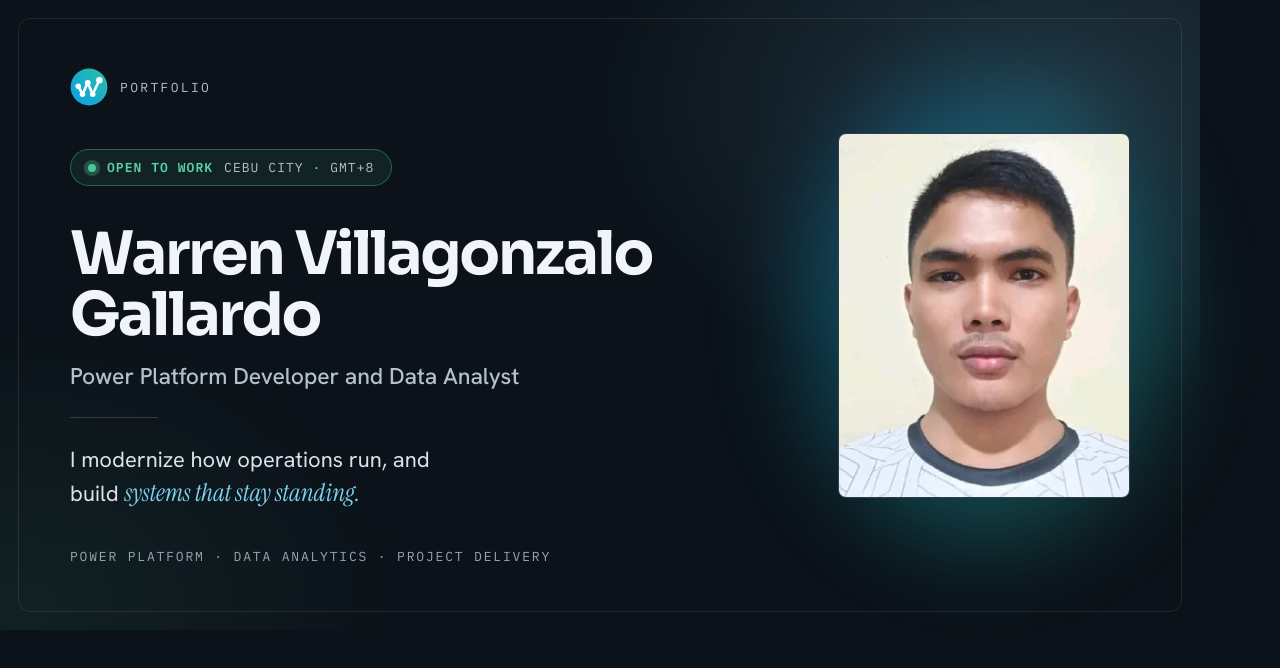
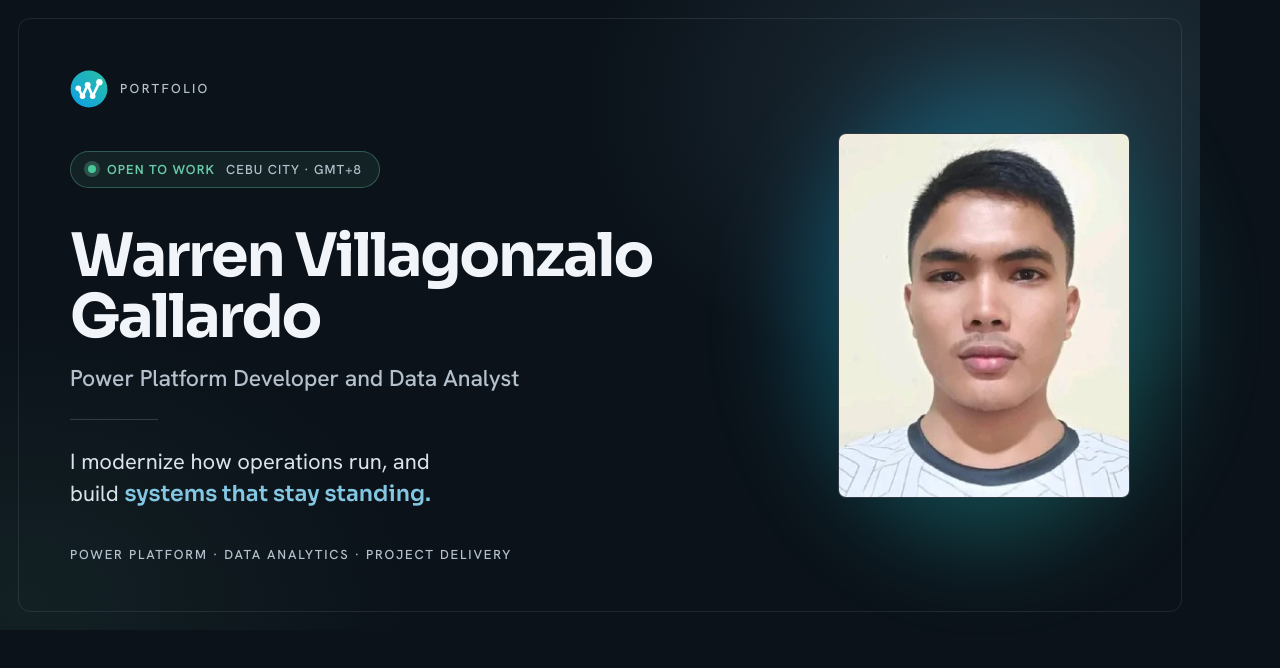
Before and after one commit to Warren0204/portfolio, a website: page tools/og-card.html in a window 1280 px wide. Drawn offline with Linux system fonts and the light colour scheme.

Commit message:
Refresh OG card

```diff
--- a/tools/og-card.html
+++ b/tools/og-card.html
@@ -26,7 +26,7 @@
     <link rel="preconnect" href="https://fonts.gstatic.com" crossorigin />
     <link
       rel="stylesheet"
-      href="https://fonts.googleapis.com/css2?family=Hanken+Grotesk:wght@400;500&family=IBM+Plex+Mono:wght@400;500;600&family=Instrument+Serif:ital@1&family=Sora:wght@600;700&display=block"
+      href="https://fonts.googleapis.com/css2?family=Hanken+Grotesk:wght@400;500;600&family=Sora:wght@600;700&display=block"
     />
     <style>
       *,
@@ -62,15 +62,15 @@
         height: 630px;
         padding: 62px 70px;
         background:
-          radial-gradient(720px 460px at 88% 16%, rgba(126, 208, 240, 0.18), transparent 66%),
-          radial-gradient(560px 420px at 2% 96%, rgba(90, 208, 166, 0.08), transparent 70%), #0b1219;
+          radial-gradient(720px 460px at 88% 16%, rgba(131, 199, 226, 0.18), transparent 66%),
+          radial-gradient(560px 420px at 2% 96%, rgba(104, 202, 168, 0.08), transparent 70%), #0b1219;
       }
 
       /* An edge of its own, for wherever a platform crops or mats the image. */
       .card::after {
         position: absolute;
         inset: 18px;
-        border: 1px solid rgba(255, 255, 255, 0.09);
+        border: 1px solid rgba(241, 245, 249, 0.09);
         border-radius: 12px;
         content: '';
       }
@@ -95,10 +95,12 @@
         height: 38px;
       }
 
+      /* Labels are the body face in the site's label recipe: uppercase,
+         tracked out, a step heavier. */
       .brand span {
         color: #b4c1cd;
-        font-family: 'IBM Plex Mono', monospace;
         font-size: 13px;
+        font-weight: 500;
         letter-spacing: 0.18em;
       }
 
@@ -109,11 +111,11 @@
         align-items: center;
         align-self: flex-start;
         padding: 9px 17px;
-        border: 1px solid rgba(90, 208, 166, 0.35);
+        border: 1px solid rgba(104, 202, 168, 0.35);
         border-radius: 999px;
-        background: rgba(90, 208, 166, 0.09);
-        font-family: 'IBM Plex Mono', monospace;
+        background: rgba(104, 202, 168, 0.09);
         font-size: 13px;
+        font-weight: 500;
         letter-spacing: 0.08em;
       }
 
@@ -122,11 +124,11 @@
         height: 8px;
         border-radius: 999px;
         background: #48c79a;
-        box-shadow: 0 0 0 4px rgba(90, 208, 166, 0.28);
+        box-shadow: 0 0 0 4px rgba(104, 202, 168, 0.28);
       }
 
       .availability__status {
-        color: #5ad0a6;
+        color: #68caa8;
         font-weight: 600;
       }
 
@@ -156,7 +158,7 @@
         height: 1px;
         margin: 26px 0;
         border: 0;
-        background: rgba(255, 255, 255, 0.16);
+        background: rgba(241, 245, 249, 0.16);
       }
 
       .headline {
@@ -168,19 +170,21 @@
         text-wrap: pretty;
       }
 
-      /* The one emphasised phrase the card is allowed. */
+      /* The one emphasised phrase the card is allowed: the display face, a
+         step lighter than a headline, in the accent — .display-tail on the
+         page. Upright, because Sora has no italic to load. */
       .headline em {
-        color: #7ed0f0;
-        font-family: 'Instrument Serif', serif;
-        font-size: 1.12em;
-        font-style: italic;
+        color: #83c7e2;
+        font-family: 'Sora', sans-serif;
+        font-style: normal;
+        font-weight: 600;
       }
 
       .tracks {
         margin-top: 36px;
-        color: #98a6b3;
-        font-family: 'IBM Plex Mono', monospace;
+        color: #b4c1cd;
         font-size: 13px;
+        font-weight: 500;
         letter-spacing: 0.14em;
       }
 
@@ -210,7 +214,7 @@
         display: block;
         width: 100%;
         height: 100%;
-        border: 1px solid rgba(255, 255, 255, 0.14);
+        border: 1px solid rgba(241, 245, 249, 0.14);
         border-radius: 8px;
         background: #131c26;
         object-fit: cover;
```
Also changed, not shown: assets/img/og/og-cover.jpg.
